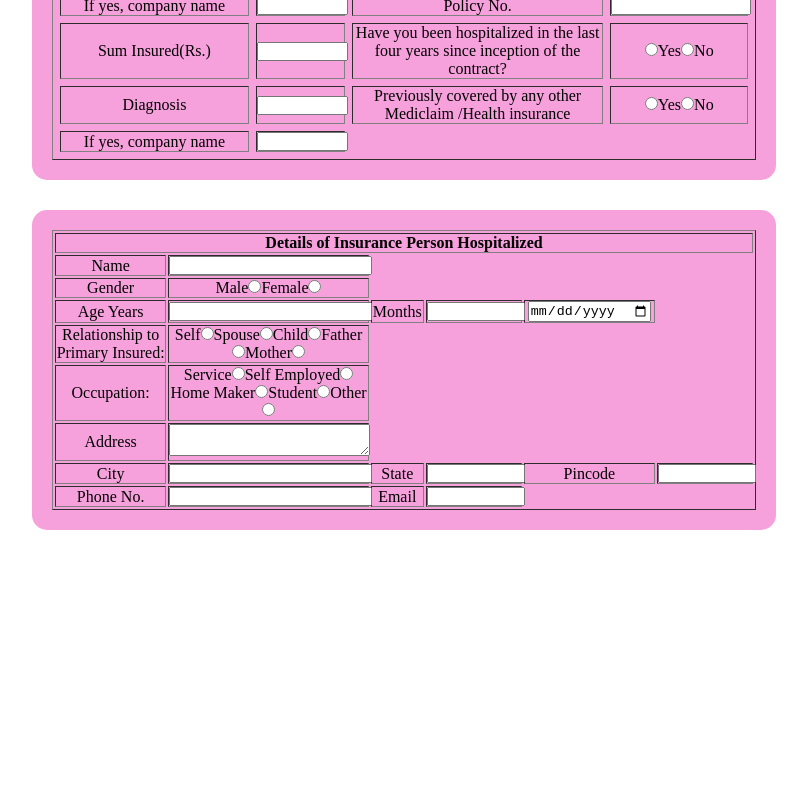
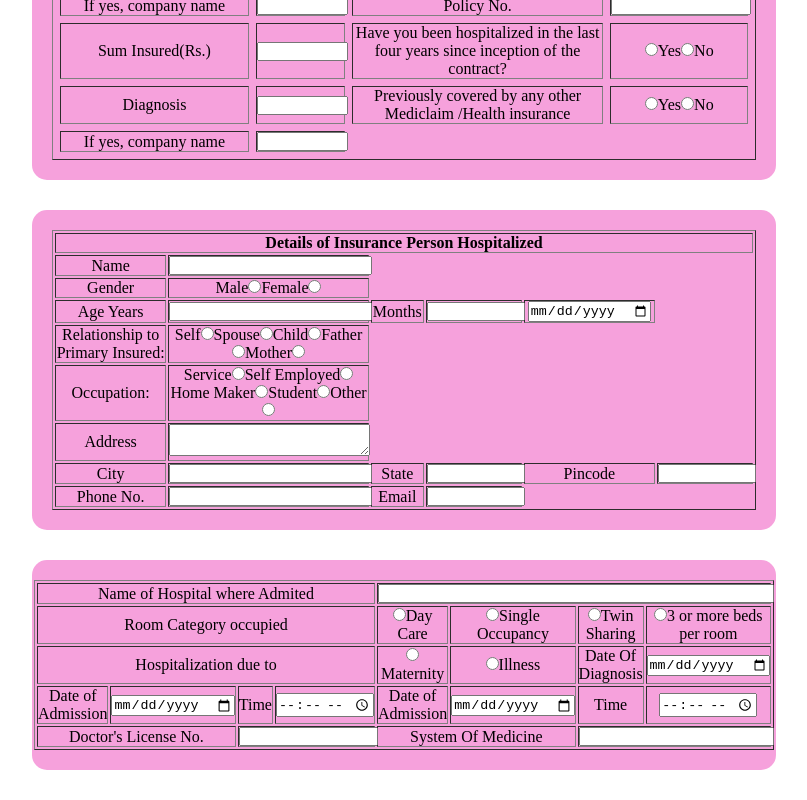
Before and after one commit to AmanPrajapati7015/jeevika, a React (Vite) app in the folder reactjs/: page / in a window 1280 px wide. Shown: the part 530-1330 px from the top of the page, without its empty margins (236-1043 px from the left). Before the commit the page ends 1090 px from the top, so only its background shows below. Built offline with nearby package versions, Linux system fonts and the light colour scheme.

Commit message:
adding section D

```diff
--- a/reactjs/src/App.jsx
+++ b/reactjs/src/App.jsx
@@ -2,6 +2,8 @@ import Navbar from "./components/Navbar";
 import SectionA from "./form-elements/SectionA";
 import SectionB from "./form-elements/SectionB"
 import SectionC from "./form-elements/SectionC";
+import SectionD from "./form-elements/SectionD";
+// import SectionC from "./form-elements/SectionD";
 
 export default function App(){
   return (
@@ -10,6 +12,7 @@ export default function App(){
       <SectionA />
       <SectionB/>
     <SectionC />
+    <SectionD />
     </>
   )
 }
--- a/reactjs/src/form-elements/SectionD.jsx
+++ b/reactjs/src/form-elements/SectionD.jsx
@@ -0,0 +1,68 @@
+import "./formstyles.css";
+
+export default function SectionD() {
+    return (
+        <form>
+            <table border={1}>
+                <tr>
+                    <td colSpan={4}><label htmlFor="hospitilization-details"> Name of Hospital where Admited</label></td>
+                    <td colSpan={4}><input type="text" id="hospitilization-details" name="hospitilization-details"/>
+                    </td>
+                </tr>
+                <tr>
+                    <td colSpan={4}>
+                        <label htmlFor="room-category">Room Category occupied</label>
+                    </td>
+                    <td>
+                        <label>
+                            <input type="radio" id="room-category-DC" name="room-category" />Day Care
+                            </label>
+                    </td>
+                    <td>
+                        <label>
+                            <input type="radio" id="room-category-SO" name="room-category" />Single Occupancy
+                            </label>
+                    </td>
+                    <td>
+                    <label>
+                        <input type="radio" id="room-category-TS" name="room-category"/>Twin Sharing
+                        </label>
+                    </td>
+                    <td>
+                    <label>
+                        <input type="radio" id="room-category-3OM" name="room-category"/>3 or more beds per room
+                        </label>
+                    </td>
+                </tr>
+                <tr>
+                    <td colSpan={4}><label htmlFor="cause-of-hosp"> Hospitalization due to</label></td>
+                    <td><label><input type="radio" id="cause-of-hosp-Maternity" name="cause-of-hosp"/>Maternity</label></td>
+                    <td><label><input type="radio" id="cause-of-hosp-Illness" name="cause-of-hosp" />Illness</label></td>
+
+                    <td><label htmlFor="DOI">Date Of Diagnosis</label></td>
+                    <td><input type="date" id="DOI"/></td>
+
+                </tr>
+                <tr>
+                    <td><label htmlFor="DOA">Date of Admission</label></td>
+                    <td><input type="date" id="DOA" /></td>
+
+                    <td><label htmlFor="TOA">Time</label></td>
+                    <td><input type="time" id="TOA" /></td>
+
+                    <td><label htmlFor="DOD">Date of Admission</label></td>
+                    <td><input type="date" id="DOD" /></td>
+
+                    <td><label htmlFor="TOD">Time</label></td>
+                    <td><input type="time" id="TOD"/></td>
+                </tr>
+                <tr>
+                    <td colSpan={2}><label htmlFor="Doc-license">Doctor's License No.</label></td>
+                    <td colSpan={2}><input type="text" id="Doc-license"/></td>
+                    <td colSpan={2}><label htmlFor="System-of-medicine">System Of Medicine</label></td>
+                    <td colSpan={2}><input type="text" id="System-of-medicine" /></td>
+                </tr>
+            </table>
+        </form>
+    )
+}
```
